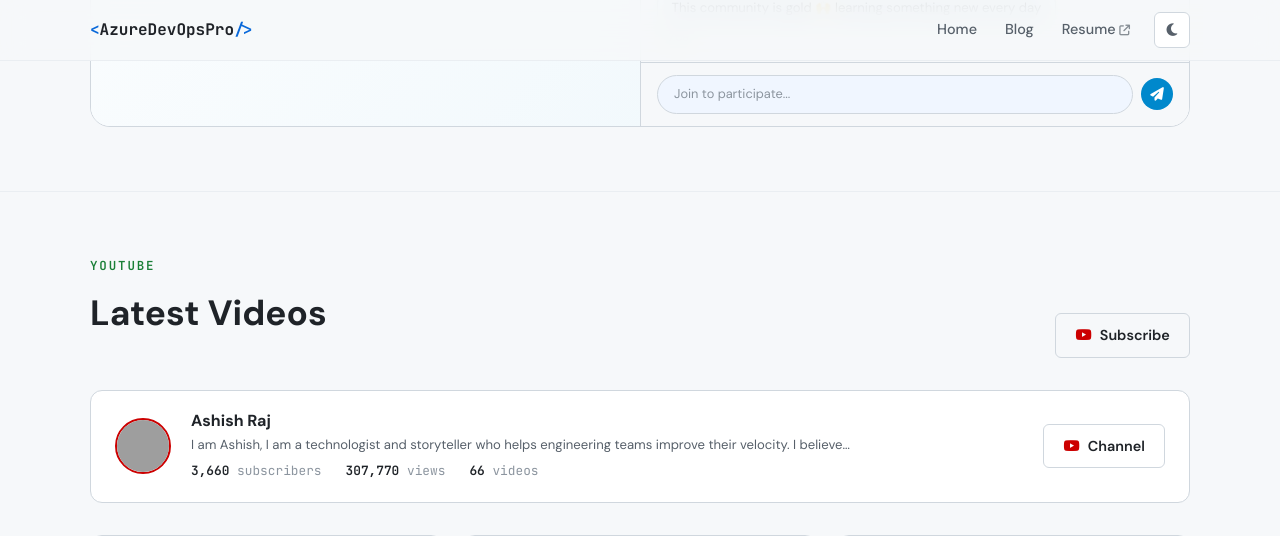
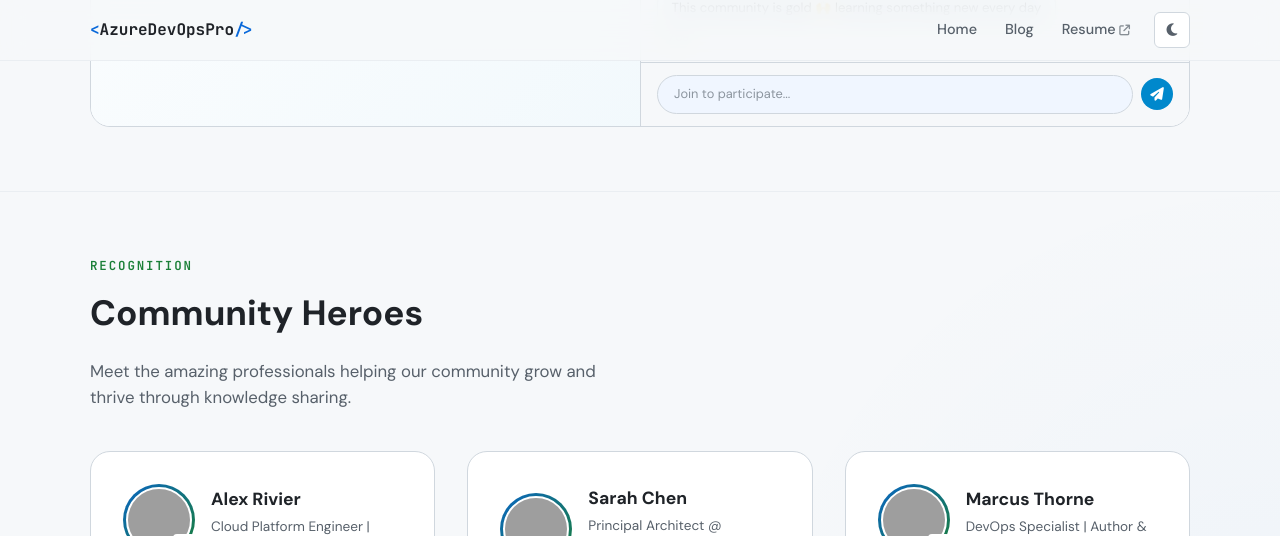
Before and after one commit to ashishrajsrivastava/azuredevopspro_web_new, a Jekyll site: the page built from index.md, in a window 1280 px wide and 1400 px high, scrolled down 1353 px. Shown: the top 536 px of the window. Built offline with Jekyll 4.4.1, drawn with Linux system fonts in a browser that asks for light colours; some of the changed text lies outside the part shown; grey boxes are pictures that could not be loaded.

Commit message:
feat: add community heroes section with LinkedIn-style cards
- Created _data/heroes.json with placeholder profiles
- Added Heroes section to index.md with Liquid loop
- Implemented responsive grid and glassmorphic card styles in CSS

```diff
--- /dev/null
+++ b/_data/heroes.json
@@ -0,0 +1,20 @@
+[
+  {
+    "name": "Alex Rivier",
+    "title": "Cloud Platform Engineer | Microsoft MVP",
+    "image": "https://api.dicebear.com/7.x/avataaars/svg?seed=Alex",
+    "linkedin": "https://linkedin.com/in/ashishrajsrivastava"
+  },
+  {
+    "name": "Sarah Chen",
+    "title": "Principal Architect @ TechFlow | GenAI Community Lead",
+    "image": "https://api.dicebear.com/7.x/avataaars/svg?seed=Sarah",
+    "linkedin": "https://linkedin.com/in/ashishrajsrivastava"
+  },
+  {
+    "name": "Marcus Thorne",
+    "title": "DevOps Specialist | Author & Speaker",
+    "image": "https://api.dicebear.com/7.x/avataaars/svg?seed=Marcus",
+    "linkedin": "https://linkedin.com/in/ashishrajsrivastava"
+  }
+]
--- a/assets/css/style.css
+++ b/assets/css/style.css
@@ -1144,6 +1144,134 @@
   100% { background-position: -200% 0; }
 }
 
+/* ---------- Community Heroes Section ---------- */
+.heroes-section {
+  padding: 4rem 0;
+  border-bottom: 1px solid var(--border-subtle);
+  background: radial-gradient(circle at bottom right, color-mix(in srgb, var(--glow-blue) 40%, transparent) 0%, transparent 40%);
+}
+
+.heroes-grid {
+  display: grid;
+  grid-template-columns: repeat(auto-fill, minmax(320px, 1fr));
+  gap: 2rem;
+  margin-top: 2.5rem;
+}
+
+.hero-profile-card {
+  background: var(--bg-surface);
+  border: 1px solid var(--border);
+  border-radius: var(--radius-lg);
+  padding: 2rem;
+  display: flex;
+  flex-direction: column;
+  gap: 1.25rem;
+  text-decoration: none;
+  transition: all var(--transition-slow);
+  position: relative;
+  overflow: hidden;
+  height: 100%;
+}
+
+.hero-profile-card::after {
+  content: '';
+  position: absolute;
+  top: 0; right: 0;
+  width: 120px;
+  height: 120px;
+  background: radial-gradient(circle at top right, var(--glow-blue), transparent 70%);
+  opacity: 0;
+  transition: opacity var(--transition);
+}
+
+.hero-profile-card:hover {
+  transform: translateY(-8px);
+  border-color: var(--accent-blue);
+  box-shadow: 0 16px 48px rgba(0,0,0,0.25);
+}
+
+.hero-profile-card:hover::after {
+  opacity: 1;
+}
+
+.hero-profile-header {
+  display: flex;
+  align-items: center;
+  gap: 1rem;
+}
+
+.hero-avatar-wrap {
+  width: 72px;
+  height: 72px;
+  border-radius: 50%;
+  padding: 3px;
+  background: linear-gradient(135deg, var(--li-blue), var(--accent-green));
+  position: relative;
+  flex-shrink: 0;
+}
+
+.hero-avatar {
+  width: 100%;
+  height: 100%;
+  border-radius: 50%;
+  background: var(--bg);
+  object-fit: cover;
+  border: 2px solid var(--bg-surface);
+}
+
+.hero-li-badge {
+  position: absolute;
+  bottom: 0;
+  right: 0;
+  width: 22px;
+  height: 22px;
+  background: var(--li-blue);
+  color: #fff;
+  border-radius: 4px;
+  display: flex;
+  align-items: center;
+  justify-content: center;
+  font-size: 0.75rem;
+  border: 2px solid var(--bg-surface);
+}
+
+.hero-info {
+  min-width: 0;
+}
+
+.hero-name-label {
+  display: block;
+  font-size: 1.1rem;
+  font-weight: 700;
+  color: var(--text-primary);
+  margin-bottom: 0.25rem;
+}
+
+.hero-title-label {
+  display: block;
+  font-size: 0.85rem;
+  color: var(--text-secondary);
+  line-height: 1.4;
+}
+
+.hero-view-profile {
+  margin-top: auto;
+  font-size: 0.82rem;
+  font-weight: 600;
+  color: var(--accent-blue);
+  display: flex;
+  align-items: center;
+  gap: 0.5rem;
+}
+
+.hero-view-profile i {
+  transition: transform var(--transition);
+}
+
+.hero-profile-card:hover .hero-view-profile i {
+  transform: translateX(4px);
+}
+
 /* ---------- Responsive ---------- */
 @media (max-width: 900px) {
   .hero-grid { grid-template-columns: 1fr; }
--- a/index.md
+++ b/index.md
@@ -170,6 +170,37 @@
 </section>
 
 <!-- =========================================================
+     COMMUNITY HEROES
+     ========================================================= -->
+<section class="heroes-section">
+  <div class="container">
+    <p class="section-label">Recognition</p>
+    <p class="section-title">Community Heroes</p>
+    <p class="section-subtitle">Meet the amazing professionals helping our community grow and thrive through knowledge sharing.</p>
+
+    <div class="heroes-grid">
+      {% for hero in site.data.heroes %}
+        <a href="{{ hero.linkedin }}" class="hero-profile-card" target="_blank" rel="noopener">
+          <div class="hero-profile-header">
+            <div class="hero-avatar-wrap">
+              <img src="{{ hero.image }}" alt="{{ hero.name }}" class="hero-avatar" loading="lazy" />
+              <div class="hero-li-badge"><i class="fa-brands fa-linkedin-in"></i></div>
+            </div>
+            <div class="hero-info">
+              <span class="hero-name-label">{{ hero.name }}</span>
+              <span class="hero-title-label">{{ hero.title }}</span>
+            </div>
+          </div>
+          <div class="hero-view-profile">
+            View LinkedIn Profile <i class="fa-solid fa-arrow-right"></i>
+          </div>
+        </a>
+      {% endfor %}
+    </div>
+  </div>
+</section>
+
+<!-- =========================================================
      YOUTUBE VIDEOS
      ========================================================= -->
 <section class="yt-section">
```
